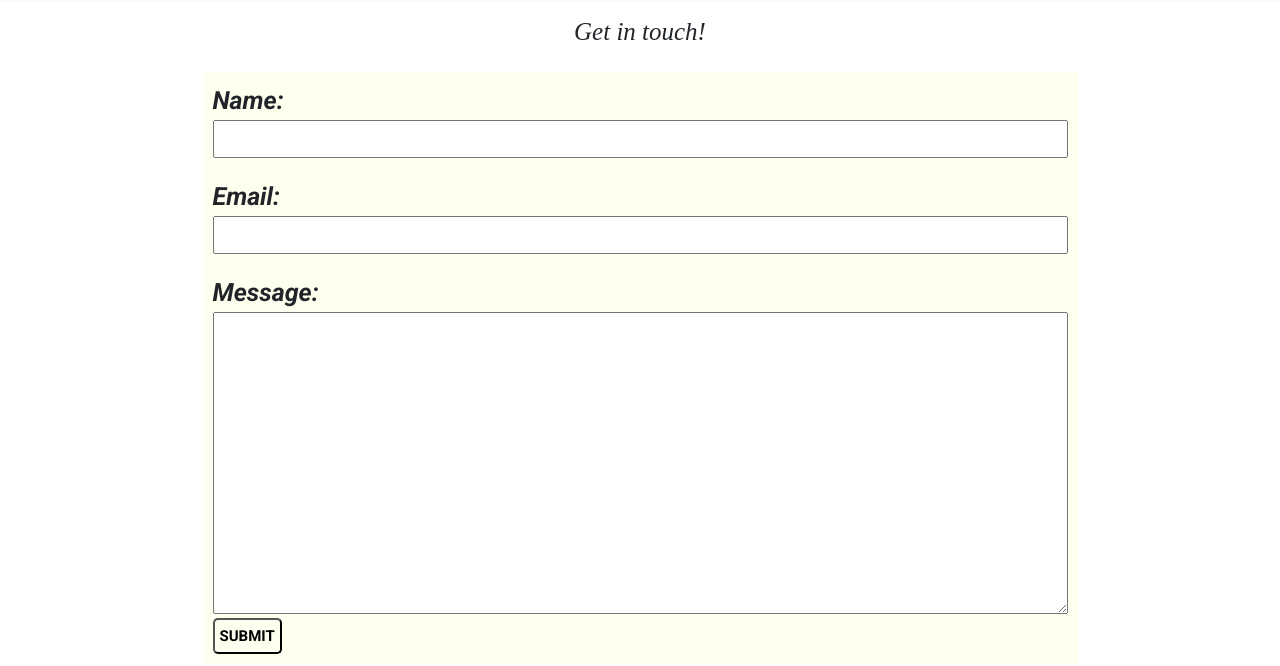
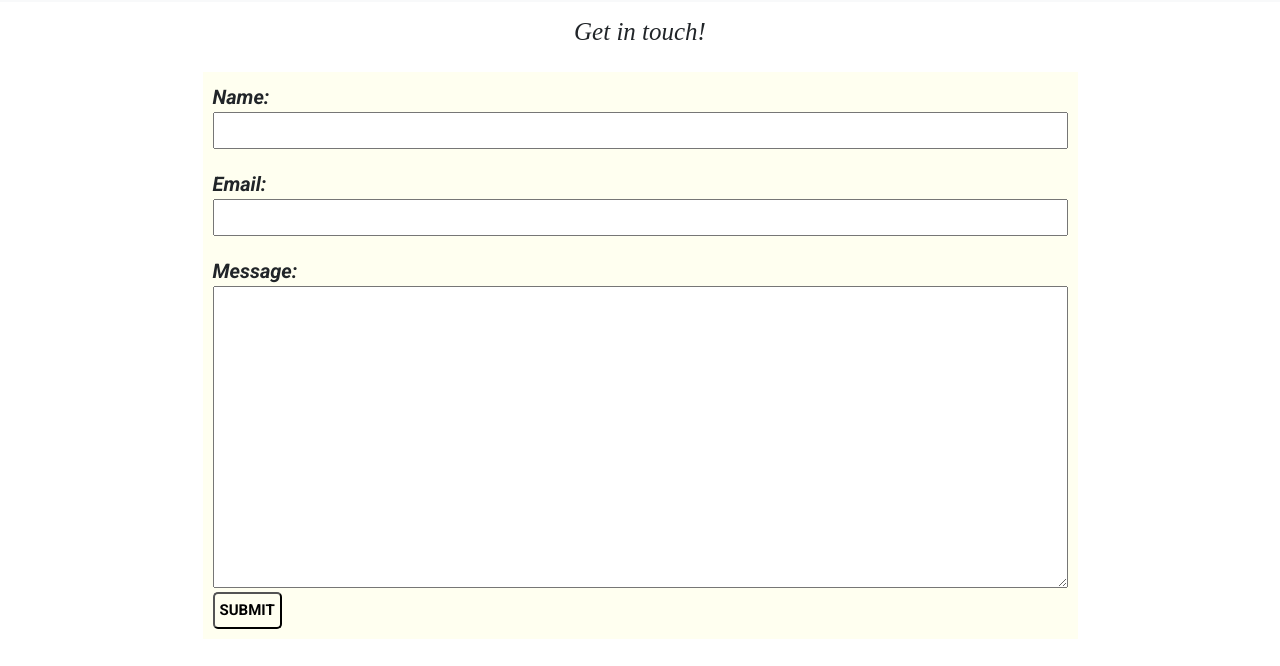
Before and after one commit to PiperRc/Artist-Website, an Astro site: page /contact in a window 1280 px wide. Shown: the part 59-725 px from the top of the page. Built offline with nearby package versions, Linux system fonts and the light colour scheme; Astro itself is replaced by a stand-in of ours; a web font is replaced by a local one.

Commit message:
Fix class name error in about.astro and contact.astro text size
I changed the id=about-gallery to class=about-gallery and forgot to
change it in the style.css.

Changed the label and text size in contact.astro form when it
is viewd on mobiel

```diff
--- a/public/css/style.css
+++ b/public/css/style.css
@@ -72,7 +72,7 @@ font-size: 1.4rem;
 padding-top:2.5rem;
 }
 
-#about-gallery img{
+.about-gallery img{
     margin-bottom:1rem;
 }
 
@@ -87,7 +87,7 @@ form{
 form label,
 form input,
 form textarea{
-    font-size: 1.3rem;
+    font-size: 1.5rem;
 }
 
 form label{
@@ -233,12 +233,12 @@ form{
     margin:0 auto;
 }
 form label{
-    font-size:2.5rem;
+    font-size:2rem;
 }
 
 form input,
 form textarea{
-    font-size: 2.3rem;
+    font-size: 2.2rem;
 }
 
 form textarea{
```
